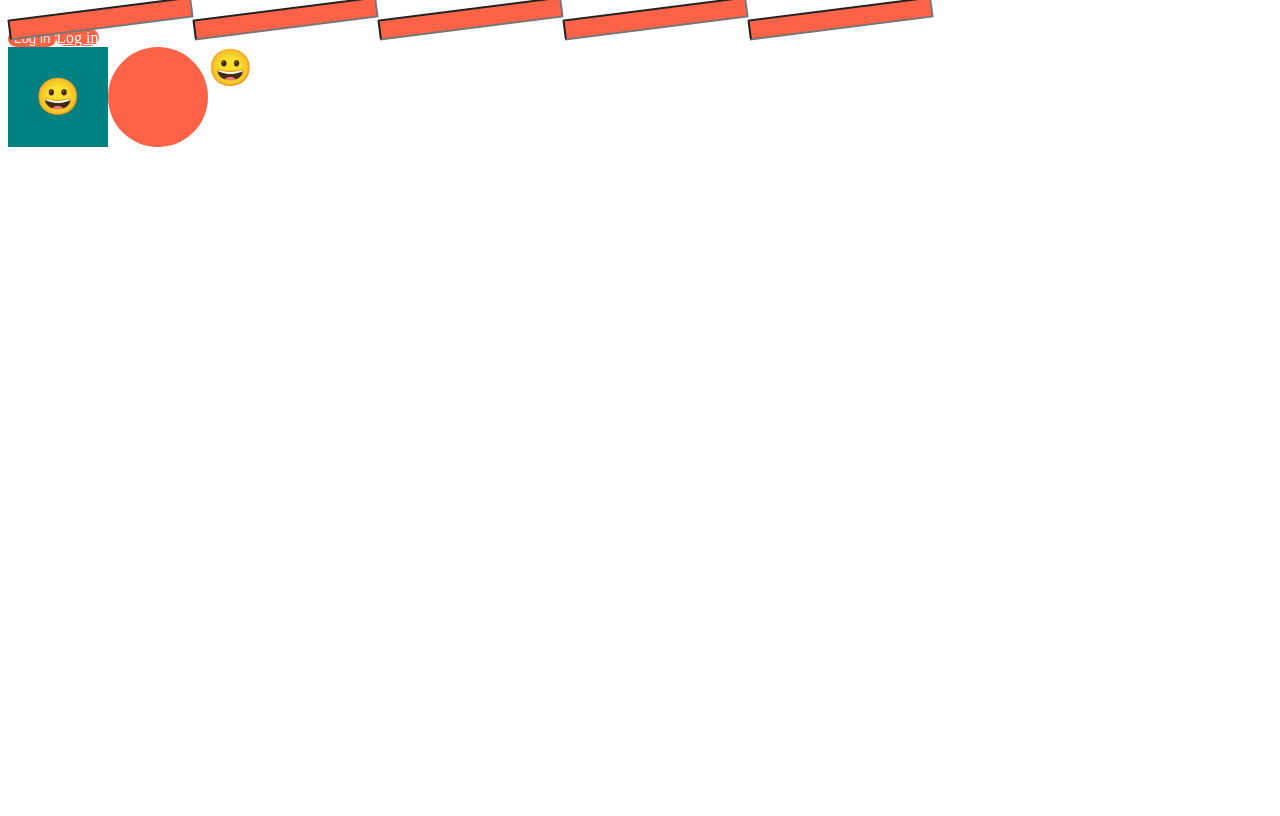
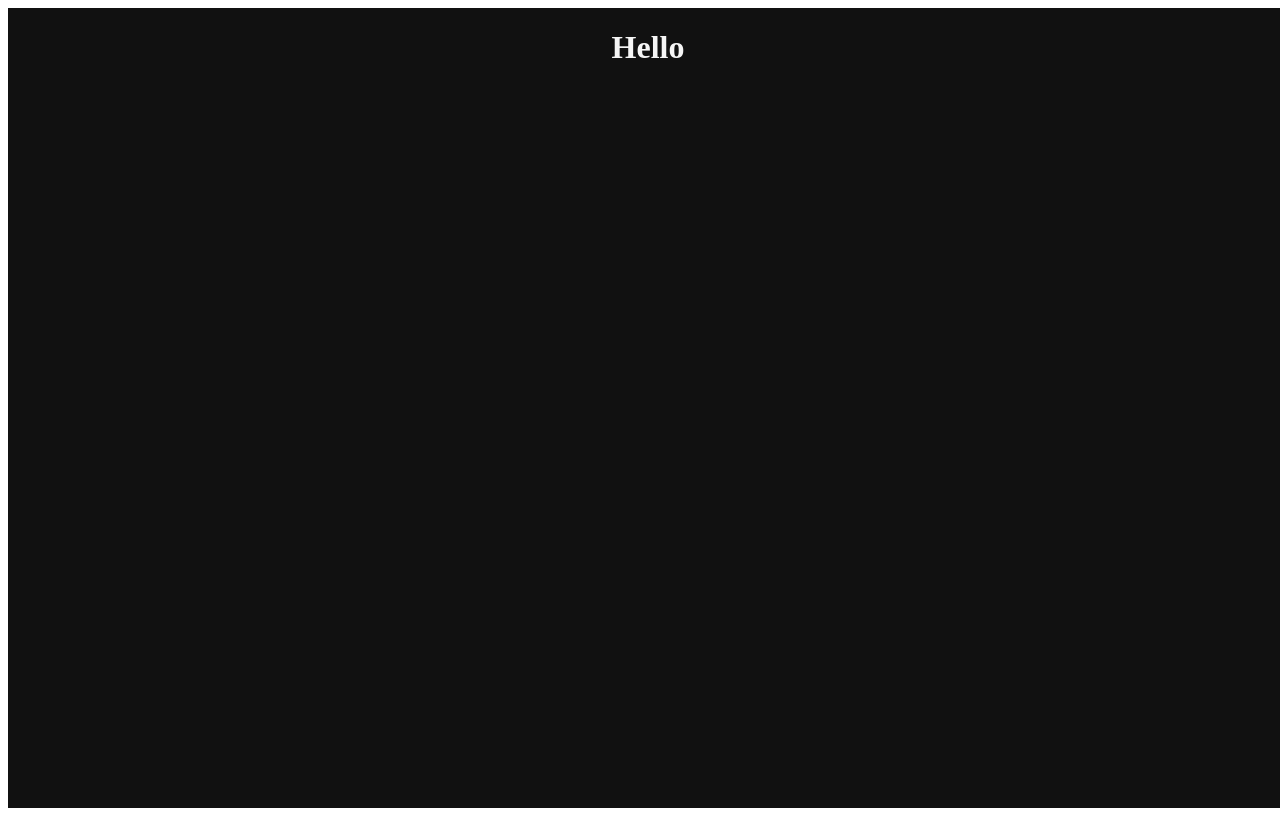
Before and after one commit to ryuunderground/react_begin, a React (Create React App) app: page / in a window 1280 px wide. Built offline with nearby package versions, Linux system fonts and the light colour scheme.

Commit message:
theme theory

```diff
--- a/src/App.js
+++ b/src/App.js
@@ -1,81 +1,24 @@
 import styled, { keyframes } from "styled-components";
 
-const Father = styled.div`
+const Wrapper = styled.div`
   display: flex;
+  justify-content: center;
+  align-items: flex-start;
+  width: 100vw;
+  height: 100vh;
+  background-color: ${(props) => props.theme.backgroundColor};
 `;
 
-const rotationAnimation = keyframes`
-  0% {
-    transform: rotate(0deg);
-    border-radius: 0%;
-  }
-  50%{
-    border-radius: 50%;
-}
-100%{
-  transform: rotate(360deg);
-  border-radius: 00%;
-}
-`;
-
-const Emoiji = styled.span`
-  font-size: 36px;
-`;
-
-const Box = styled.div`
-  background-color: ${(props) => props.bgColor};
-  width: 100px;
-  height: 100px;
-  display: flex;
-  justify-content: center;
-  align-items: center;
-  ${Emoiji} {
-    &:hover {
-      font-size: 50px;
-    }
-    &:active {
-      opacity: 0.5;
-    }
-  }
-`;
-
-const Circle = styled(Box)`
-  border-radius: 50%;
-`;
-
-const BTN = styled.button`
-  color: white;
-  background-color: tomato;
-  border: 0;
-  border-radius: 15px;
-`;
-
-const Input = styled.input.attrs({ required: true })`
-  background-color: tomato;
-  animation: ${rotationAnimation} 1s linear infinite;
+const Title = styled.h1`
+  color: ${(props) => props.theme.textColor};
 `;
 
 const App = () => {
   return (
     <>
-      <Input />
-      <Input />
-      <Input />
-      <Input />
-      <Input />
-      <div>
-        <BTN>Log in</BTN>
-        <BTN as="a" href="/">
-          Log in
-        </BTN>
-      </div>
-      <Father>
-        <Box bgColor="teal">
-          <Emoiji>😀</Emoiji>
-        </Box>
-        <Circle bgColor="tomato" />
-        <Emoiji>😀</Emoiji>
-      </Father>
+      <Wrapper>
+        <Title>Hello</Title>
+      </Wrapper>
     </>
   );
 };
--- a/src/index.js
+++ b/src/index.js
@@ -1,9 +1,24 @@
 import React from "react";
 import ReactDOM from "react-dom/client";
 import App from "./App";
+import { ThemeProvider } from "styled-components";
+
+const darkTheme = {
+  textColor: "whiteSmoke",
+  backgroundColor: "#111",
+};
+
+const lightTheme = {
+  textColor: "#111",
+  backgroundColor: "whiteSmoke",
+};
 
 const root = ReactDOM.createRoot(document.getElementById("root"));
-root.render(<App />);
+root.render(
+  <ThemeProvider theme={darkTheme}>
+    <App />
+  </ThemeProvider>
+);
 
 // If you want to start measuring performance in your app, pass a function
 // to log results (for example: reportWebVitals(console.log))
```
